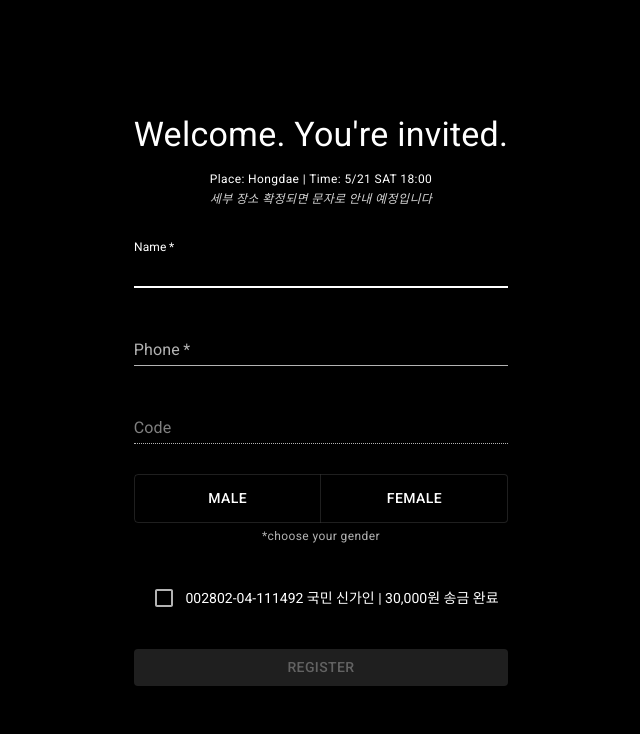
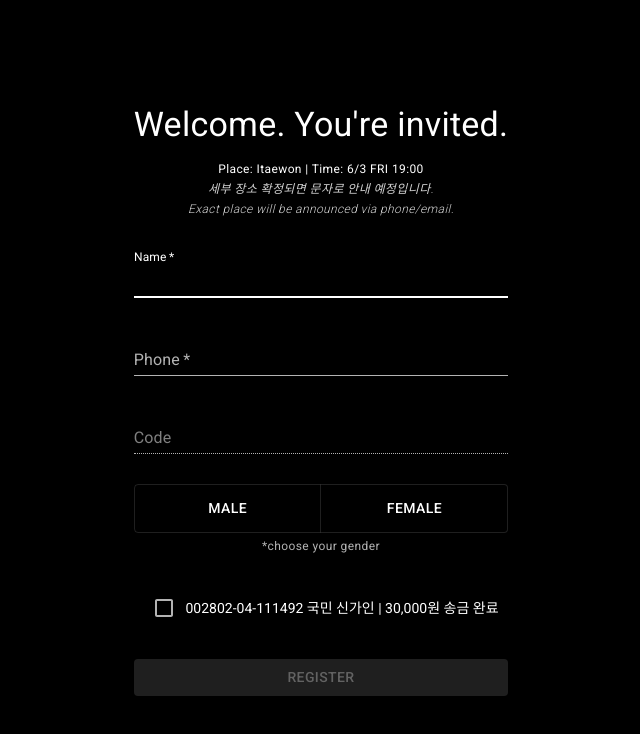
Before and after one commit to sgi105/party-invitation, a React (Create React App) app in the folder frontend/: page /register in a window 1280 px wide. Shown: the top 734 px of the page, without its empty margins (319-959 px from the left). Built offline with nearby package versions, Linux system fonts and the light colour scheme.

Commit message:
changed date, updated invitation page localstorage code

```diff
--- a/frontend/src/components/Invite.jsx
+++ b/frontend/src/components/Invite.jsx
@@ -15,18 +15,21 @@ function Invite({ newCode, invitationData, setNewCode, setInvitationData }) {
   useEffect(() => {
     // save to local storage
     if (!newCode || !invitationData) {
-      console.log('here')
+      // after refresh, there is no state, so use local storage, and set the state to local storage
+      // localStorage -> state
       setNewCode(localStorage.getItem('newCode'))
-      setInvitationData(localStorage.getItem('invitationData'))
+      setInvitationData(JSON.parse(localStorage.getItem('invitationData')))
       setButtonDisabled(JSON.parse(localStorage.getItem('invitationData')).used)
-      // console.log(localStorage.getItem('invitationData'))
     } else {
+      // if there is state, use the state, and save it to local storage
+      // state -> localStorage
       localStorage.setItem('newCode', newCode)
       localStorage.setItem('invitationData', JSON.stringify(invitationData))
       setButtonDisabled(invitationData.used)
     }
 
     // retrieve spots remaining
+
     setSpotRemaining(15)
   }, [newCode, invitationData, setNewCode, setInvitationData])
 
--- a/frontend/src/components/PartyInfo.jsx
+++ b/frontend/src/components/PartyInfo.jsx
@@ -5,7 +5,7 @@ function PartyInfo() {
   return (
     <Stack>
       <Typography variant='caption' align='center'>
-        Place: Hongdae | Time: 5/21 SAT 18:00
+        Place: Itaewon | Time: 6/3 FRI 19:00
       </Typography>
       <Typography
         color='lightgray'
@@ -16,7 +16,8 @@ function PartyInfo() {
           fontWeight: 100,
         }}
       >
-        세부 장소 확정되면 문자로 안내 예정입니다
+        세부 장소 확정되면 문자로 안내 예정입니다. <br />
+        Exact place will be announced via phone/email.
       </Typography>
     </Stack>
   )
```
Also changed, not shown: 2 other files (tests, documents, lock files or other folders).
